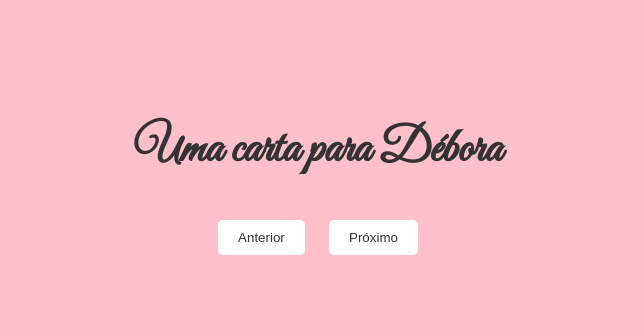
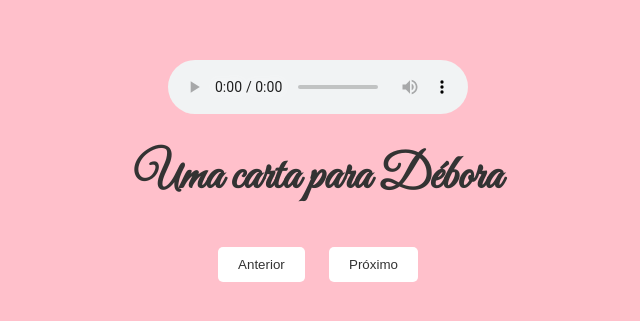
Before and after one commit to ercklves/D-bora, a plain HTML site: page index.html in a window 1280 px wide. Shown: the part 229-550 px from the top of the page, without its empty margins (322-962 px from the left). Drawn offline with Linux system fonts and the light colour scheme.

Commit message:
Botao de controle adicionado

```diff
--- a/index.html
+++ b/index.html
@@ -62,7 +62,7 @@
 </head>
 <body>
     <!-- Adicionando a música de fundo -->
-    <audio source src="musica.mp3" type="audio/mpeg" autoplay="autoplay" loop="True" >
+    <audio source src="musica.mp3" type="audio/mpeg" controls="True" autoplay="autoplay" loop="True" >
         Seu navegador não suporta áudio.
     </audio>
 
```
